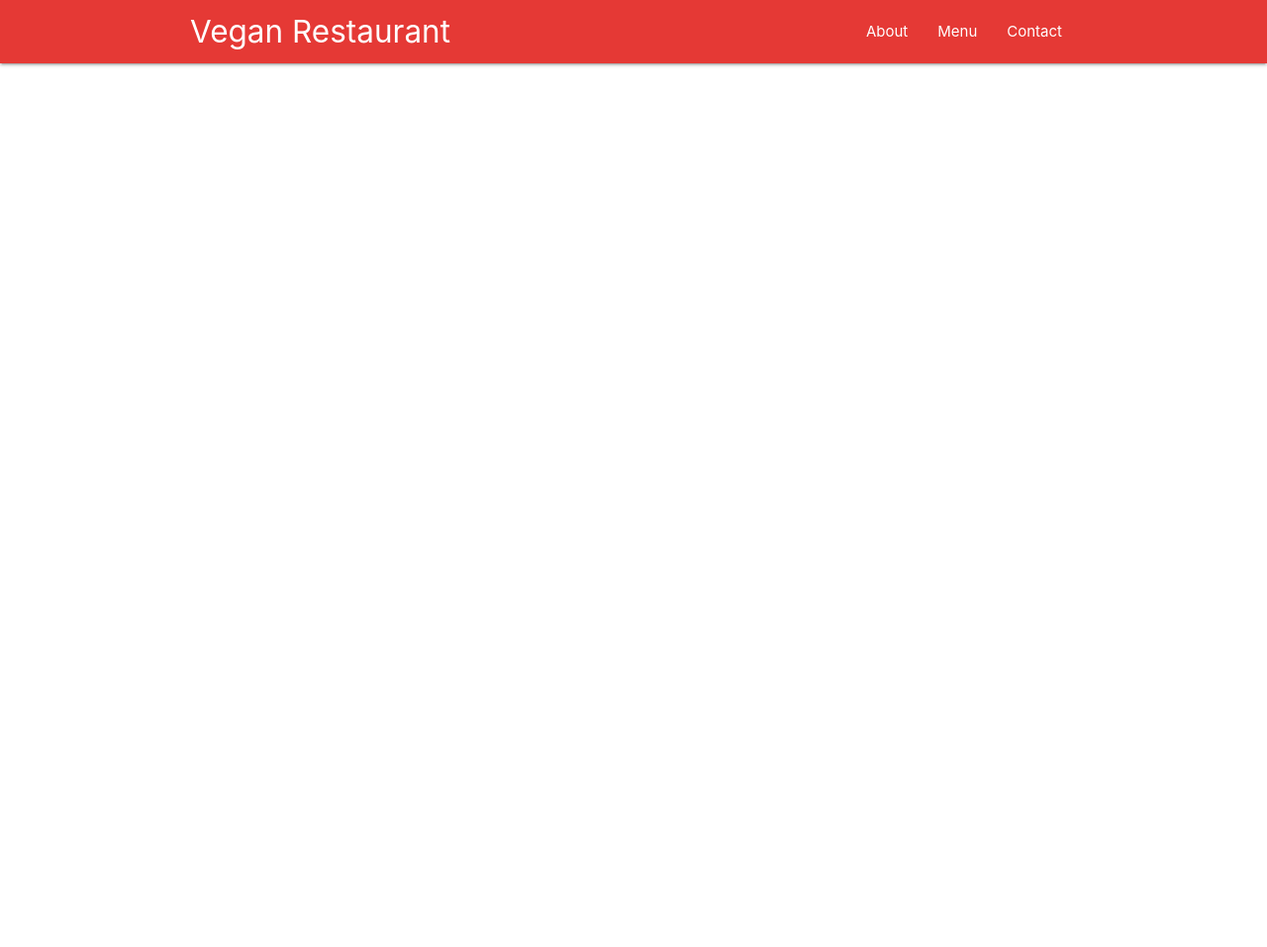
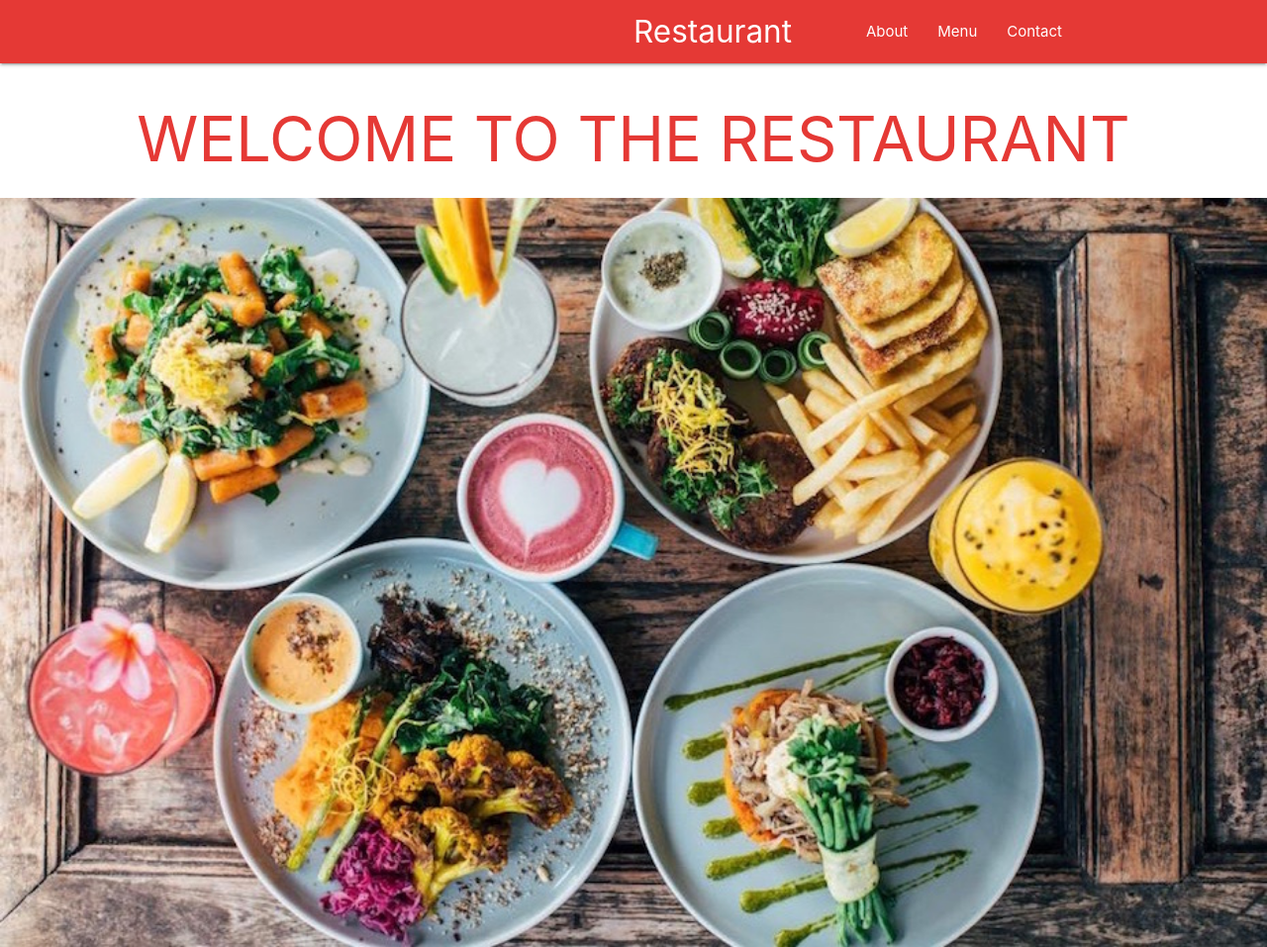
Before and after one commit to vieiramanda11/js-restaurant-page, a website built with webpack: page dist/index.html in a window 1280 px wide. Shown: the whole page at 99% size. Before the commit the page ends 800 px from the top, so only its background shows below. Built offline with nearby package versions, Linux system fonts and the light colour scheme.

Commit message:
confinish contact, menu and main page style

```diff
--- a/src/components/about.js
+++ b/src/components/about.js
@@ -3,11 +3,11 @@ const About =(() => {
     const content = document.getElementById('content');
     const about = document.createElement('div');
 
-    about.innerHTML = `<h2>Testing ABOUT!</h2>`;
+    about.innerHTML = `
+      <h1 class="center-align">THIS IS AN ABOUT PAGE</h1>`;
     about.classList.add('about');
     about.style.display = 'none';
     content.appendChild(about);
-    console.log('testing about');
   }
 
   const showAbout = () => {
--- a/src/components/contact.js
+++ b/src/components/contact.js
@@ -1,14 +1,45 @@
+// import ContactImage from '../images/contact.png';
+
 const Contact = (() => {
 
   const renderContact = () => {
     const content = document.getElementById('content');
     const contact = document.createElement('div');
 
-    contact.innerHTML = `<h2>Testing Contact!</h2>`;
+    contact.innerHTML = `
+    <h1 class="center-align">CONTACT US</h1>
+    <div class="row">
+    <form class="col s8 offset-m4">
+      <div class="row">
+        <div class="input-field col s3">
+          <input id="first_name" type="text" class="validate">
+          <label for="first_name">First Name</label>
+        </div>
+        <div class="input-field col s3">
+          <input id="last_name" type="text" class="validate">
+          <label for="last_name">Last Name</label>
+        </div>
+      </div>
+      <div class="row">
+      <div class="input-field col s6">
+        <input id="email" type="email" class="validate">
+        <label for="email">Email</label>
+      </div>
+    </div>
+      <div class="row">
+        <div class="input-field col s6">
+          <input value="Write your message" type="text" class="validate">
+          <label for="disabled">Message</label>
+        </div>
+      </div>
+      <button class="btn waves-effect waves-light left red darken-3" type="submit" name="action">SUBMIT</button>
+    </form>
+  </div>`;
     contact.classList.add('contact');
     contact.style.display = 'none';
     content.appendChild(contact);
-    console.log('testing contact');
+    // const image = document.getElementById('contact-img');
+    // image.src = ContactImage;
   }
 
   const showContact = () => {
--- /dev/null
+++ b/src/components/mainpage.js
@@ -0,0 +1,56 @@
+import Image from '../images/background.jpg'
+
+const MainPage = (() => {
+  const renderNavbar = () => {
+    const content = document.getElementById('content');
+    const navbar = document.createElement('nav');
+
+    navbar.innerHTML = `
+    <div class="nav-wrapper navigation navigation container">
+      <a id ="init" href="#" class="brand-logo">Restaurant</a>
+      <ul id="nav-mobile" class="right hide-on-med-and-down">
+        <li><a id="about" href="#">About</a></li>
+        <li><a id="menu" href="#">Menu</a></li>
+        <li><a id="contact" href="#">Contact</a></li>
+      </ul>
+    </div>`;
+
+    content.appendChild(navbar);
+  }
+
+  const renderMainPage = () => {
+    const content = document.getElementById('content');
+    const text = document.createElement('div');
+    text.innerHTML = `<h1>WELCOME TO THE RESTAURANT</h1>`
+    const mainImage = document.createElement('img');
+    mainImage.classList.add('main-img');
+    content.classList.add('center-align');
+    content.classList.add('center-align');
+    mainImage.src = Image;
+    content.appendChild(text);
+    content.appendChild(mainImage);
+  }
+
+  const showMainPage = () => {
+    const imageClass = document.querySelector('.main-img');
+    const textClass = document.querySelector('h1');
+    imageClass.style.display = 'block';
+    textClass.style.display = 'block';
+  }
+
+  const removeMainPage = () => {
+    const imageClass = document.querySelector('.main-img');
+    const textClass = document.querySelector('h1');
+    imageClass.style.display = 'none';
+    textClass.style.display = 'none';
+  }
+
+  return {
+    renderNavbar,
+    renderMainPage,
+    showMainPage,
+    removeMainPage
+  }
+})();
+
+export default MainPage;
--- a/src/components/menu.js
+++ b/src/components/menu.js
@@ -1,14 +1,55 @@
+import Image1 from '../images/lasagna.jpg';
+import Image2 from '../images/pasta.jpg';
+import Image3 from '../images/pizza.jpg';
+
 const Menu = (() => {
 
   const renderMenu = () => {
     const content = document.getElementById('content');
     const menu = document.createElement('div');
 
-    menu.innerHTML = `<h2>Testing Menu!</h2>`;
+    menu.innerHTML = `<h1>Menu!</h1>
+      <div class="row">
+        <div class="col s12 m4">
+          <div class="card small">
+            <div class="card-image">
+              <img id="img-1">
+            </div>
+            <div class="card-content">
+              <p>Lasagne, or the singular lasagna, commonly refers to a culinary dish made with stacked layers of pasta alternated with sauces and ingredients such as vegetables and cheese.</p>
+            </div>
+          </div>
+        </div>
+        <div class="col s12 m4">
+        <div class="card small">
+          <div class="card-image">
+            <img id="img-2">
+          </div>
+          <div class="card-content">
+            <p>Pasta is a type of Italian food typically made from an unleavened dough of durum wheat flour.</p>
+          </div>
+        </div>
+      </div>
+      <div class="col s12 m4">
+      <div class="card small">
+        <div class="card-image">
+          <img id="img-3">
+        </div>
+        <div class="card-content">
+          <p>Pizza definition is - a dish made typically of flattened bread dough spread with a savory mixture usually including tomatoes and cheese and often other toppings.</p>
+        </div>
+      </div>
+    </div>
+      </div>`;
     menu.classList.add('menu');
     menu.style.display = 'none';
     content.appendChild(menu);
-    console.log('testing menu');
+    const image1 = document.getElementById('img-1');
+    image1.src = Image1;
+    const image2 = document.getElementById('img-2');
+    image2.src = Image2;
+    const image3 = document.getElementById('img-3');
+    image3.src = Image3;
   }
 
   const showMenu = () => {
--- a/src/components/navbar.js
+++ /dev/null
@@ -1,18 +0,0 @@
-const RenderNavbar = () => {
-  const content = document.getElementById('content');
-  const navbar = document.createElement('nav');
-
-  navbar.innerHTML = `
-  <div class="nav-wrapper navigation navigation container">
-    <a id ="init" href="#" class="brand-logo">Vegan Restaurant</a>
-    <ul id="nav-mobile" class="right hide-on-med-and-down">
-      <li><a id="about" href="#">About</a></li>
-      <li><a id="menu" href="#">Menu</a></li>
-      <li><a id="contact" href="#">Contact</a></li>
-    </ul>
-  </div>`;
-
-  content.appendChild(navbar);
-}
-
-export default RenderNavbar;
--- a/src/index.js
+++ b/src/index.js
@@ -1,34 +1,40 @@
 import _ from 'lodash'
 import './style.css';
-import RenderNavbar from './components/navbar';
+import MainPage from './components/mainpage';
 import About from './components/about';
 import Contact from './components/contact';
 import Menu from './components/menu';
 
+const RenderPage = () => {
+  MainPage.renderNavbar();
+  MainPage.renderMainPage();
+  About.renderAbout();
+  Contact.renderContact();
+  Menu.renderMenu();
 
-const RenderPage = () => {
-  RenderNavbar();
-  // About.renderAbout();
-  // Contact.renderContact();
-  // Menu.renderMenu();
-
+  const logoTab = document.getElementById('init')
   const aboutTab = document.getElementById('about');
   const contactTab = document.getElementById('contact');
   const menuTab = document.getElementById('menu');
 
+  logoTab.addEventListener('click', Menu.removeMenu);
+  logoTab.addEventListener('click', Contact.removeContact);
+  logoTab.addEventListener('click', About.removeAbout);
+  logoTab.addEventListener('click', MainPage.showMainPage);
+
   aboutTab.addEventListener('click', Menu.removeMenu);
   aboutTab.addEventListener('click', Contact.removeContact);
-  aboutTab.addEventListener('click', About.renderAbout);
+  aboutTab.addEventListener('click', MainPage.removeMainPage);
   aboutTab.addEventListener('click', About.showAbout);
 
   contactTab.addEventListener('click', Menu.removeMenu);
   contactTab.addEventListener('click', About.removeAbout);
-  contactTab.addEventListener('click', Contact.renderContact);
+  contactTab.addEventListener('click', MainPage.removeMainPage);
   contactTab.addEventListener('click', Contact.showContact);
 
   menuTab.addEventListener('click', About.removeAbout);
   menuTab.addEventListener('click', Contact.removeContact);
-  menuTab.addEventListener('click', Menu.renderMenu);
+  menuTab.addEventListener('click', MainPage.removeMainPage);
   menuTab.addEventListener('click', Menu.showMenu);
 
 }
--- a/src/style.css
+++ b/src/style.css
@@ -1,11 +1,15 @@
+/* body {
+  background-color: #e53935;
+} */
+
 nav {
   background-color: #e53935;
 }
 
-.remove {
-  display: none;
+h1 {
+  color: #e53935;
 }
 
-.add {
-  display: block;
+.main-img {
+  width: 100%;
 }
```
Also changed, not shown: dist/49e47790d06ff7e0a0eb0c1e203459fe.jpg (added), dist/6c0deee3eec6ad1f563c1ccb3635d724.jpg (added), dist/d7267c8b96b45ab64510ef897ca9bfda.png (added), dist/e124ad2276db6e220ef99b79d60205c4.jpg (added), dist/e1b520090e6ff3ab96381f16780aac79.jpg (added), dist/main.js, src/images/background.jpg (added), src/images/contact.png (added), src/images/lasagna.jpg (added), src/images/pasta.jpg (added), src/images/pizza.jpg (added).
